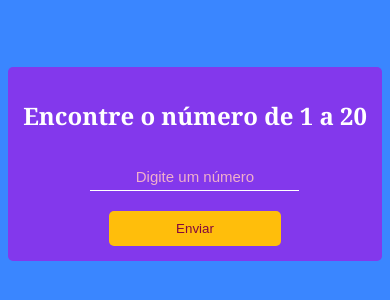
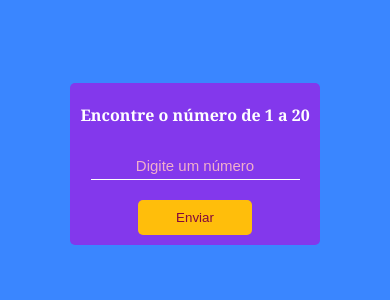
Before and after one commit to gabriella-muniz/jogo-encontre-o-numero, a plain HTML site: page index.html in a window 390 px wide. Shown: the part 258-558 px from the top of the page. Drawn offline with Linux system fonts and the light colour scheme.

Commit message:
Update style.css

```diff
--- a/style.css
+++ b/style.css
@@ -54,7 +54,7 @@ input::-webkit-outer-spin-button,
 
 @media only screen and (max-width: 768px) {
    .content{
-    padding: 15px;
-   font-size: 12px;
+    padding: 10px;
+    font-size: 8px;
        }
    }
```
